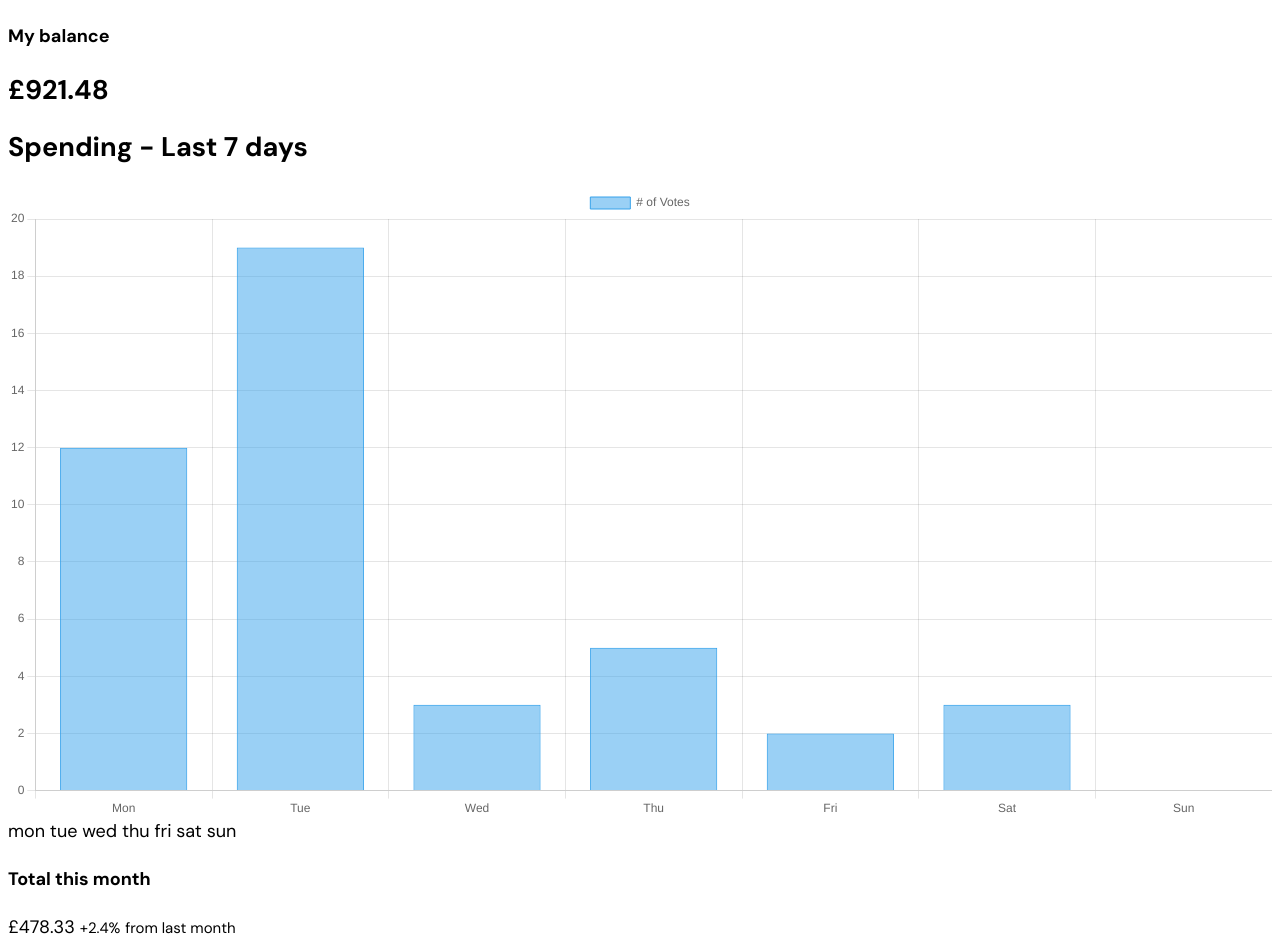
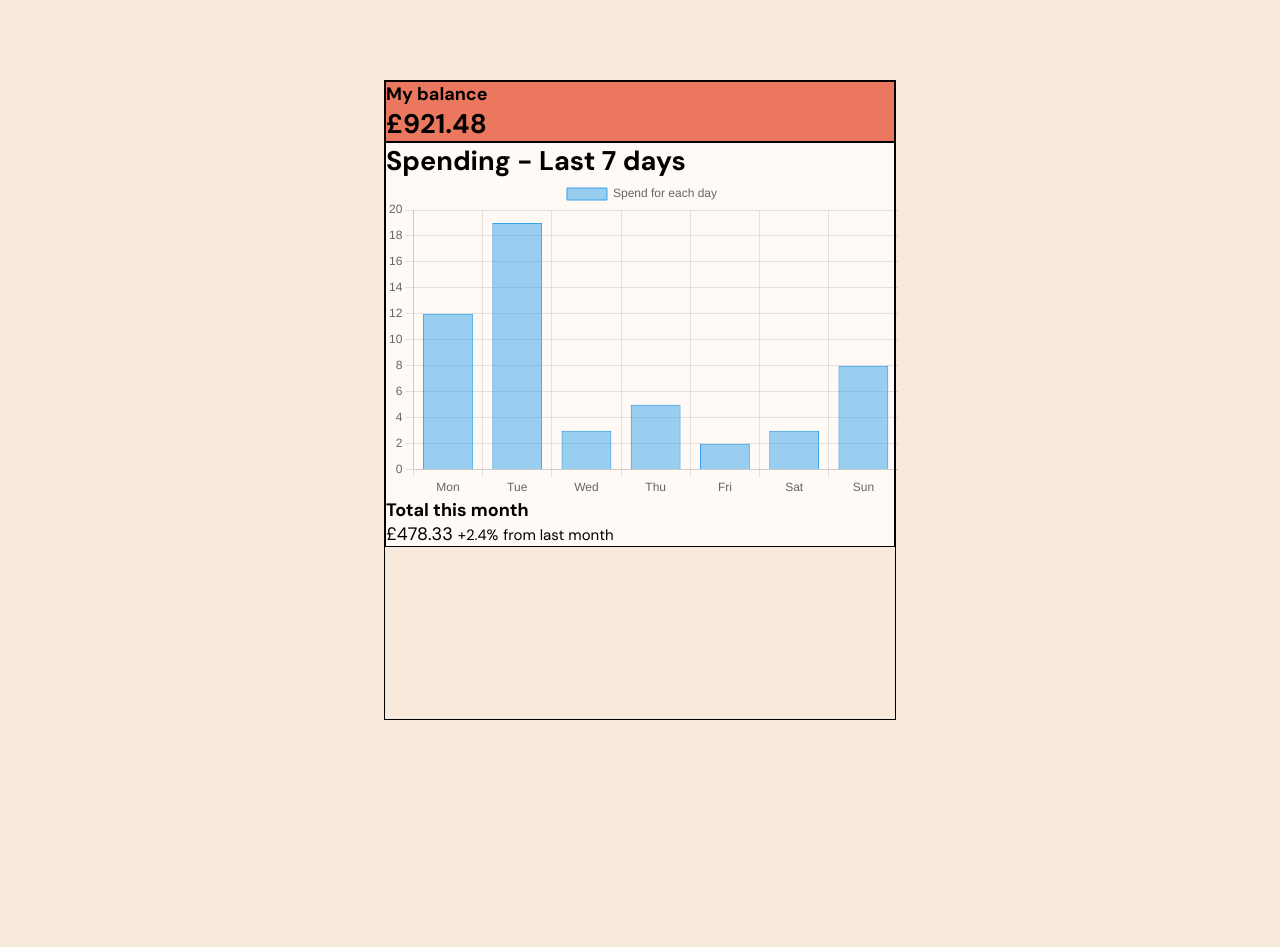
Before and after one commit to timo9939/expenses-chart-component, a plain HTML site: page index.html in a window 1280 px wide. After the commit the page ends 800 px from the top, so only its background shows below. Drawn offline with nearby package versions, Linux system fonts and the light colour scheme.

Commit message:
background color added to each element

```diff
--- a/index.html
+++ b/index.html
@@ -13,55 +13,61 @@
     />
 
     <title>Expenses chart component</title>
-    <link rel="stylesheet" href="./style.css">
+    <link rel="stylesheet" href="./style.css" />
     <!-- chart.js Link -->
     <script src="https://cdn.jsdelivr.net/npm/chart.js"></script>
   </head>
 
-
-
   <body>
     <main>
       <!-- Upper section -->
-      <section>
+      <section class="upper">
         <h4>My balance</h4>
         <h2>£921.48</h2>
       </section>
-<!-- Lower Section -->
-      <section>
+      <!-- Lower Section -->
+      <section class="lower">
         <h1>Spending - Last 7 days</h1>
 
-        <div>
+        <div class="chartContainer">
           <canvas id="chart"></canvas>
         </div>
 
+        <!-- Statistics Chart -->
+        <script>
+          const ctx = document.getElementById("chart");
+
+          new Chart(ctx, {
+            type: "bar",
+            data: {
+              labels: ["Mon", "Tue", "Wed", "Thu", "Fri", "Sat", "Sun"],
+              datasets: [
+                {
+                  label: "Spend for each day",
+                  data: [12, 19, 3, 5, 2, 3, 8],
+                  borderWidth: 1,
+                },
+              ],
+            },
+            options: {
+              responsive: true,
+              maintainAspectRatio: false,
+              scales: {
+                yAxes: [
+                  {
+                    ticks: {
+                      beginAtZero: true,
+                    },
+                  },
+                ],
+              },
+            },
+          });
 
 
-        <script>
-          const ctx = document.getElementById('chart');
-
-          new Chart(ctx, {
-            type: 'bar',
-            data: {
-              labels: ['Mon', 'Tue', 'Wed', 'Thu', 'Fri', 'Sat','Sun'],
-              datasets: [{
-                label: '# of Votes',
-                data: [12, 19, 3, 5, 2, 3],
-                borderWidth: 1
-              }]
-            },
-            options: {
-              scales: {
-                y: {
-                  beginAtZero: true
-                }
-              }
-            }
-          });
         </script>
 
-        mon tue wed thu fri sat sun
-
+        <!-- Display Total Spent -->
         <article>
           <h4>Total this month</h4>
           <h1></h1>
@@ -70,10 +76,7 @@
           <small>+2.4%</small>
           <small>from last month</small>
         </article>
-
       </section>
-
-
     </main>
   </body>
 </html>
--- a/style.css
+++ b/style.css
@@ -10,8 +10,42 @@
 --Very-pale-orange: hsl(33, 100%, 98%);
 }
 
+*{
+box-sizing: border-box;
+margin: 0;
+}
+
+body{
+    background-color:var(--Cream) ;
+}
 
 main{
     font-size: 18px;
     font-family: 'DM Sans', sans-serif;
+    background-color: var(--Cream);
+
+    width: 40vw;
+    height: 80vh;
+
+    position: absolute;
+    top: 10%;
+    left: 30%;
+
+    border: 1px solid black;
 }
+
+.upper{
+    background-color: var(--red);
+    border: 1px solid black;
+}
+
+.lower{
+    background-color: var(--Very-pale-orange);
+    border: 1px solid black;
+}
+
+
+.chartContainer{
+    width: 40vw;
+    height: 40vh;
+}
```
